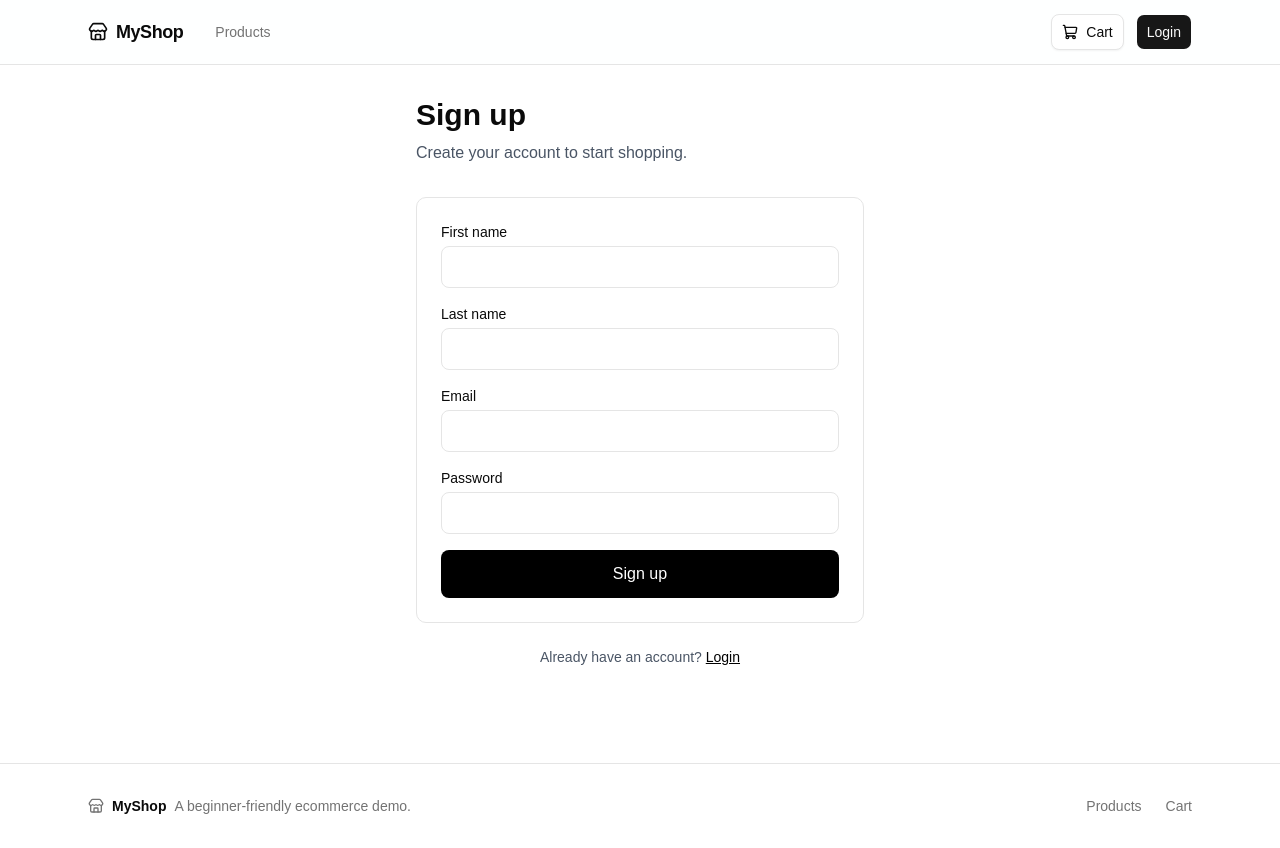
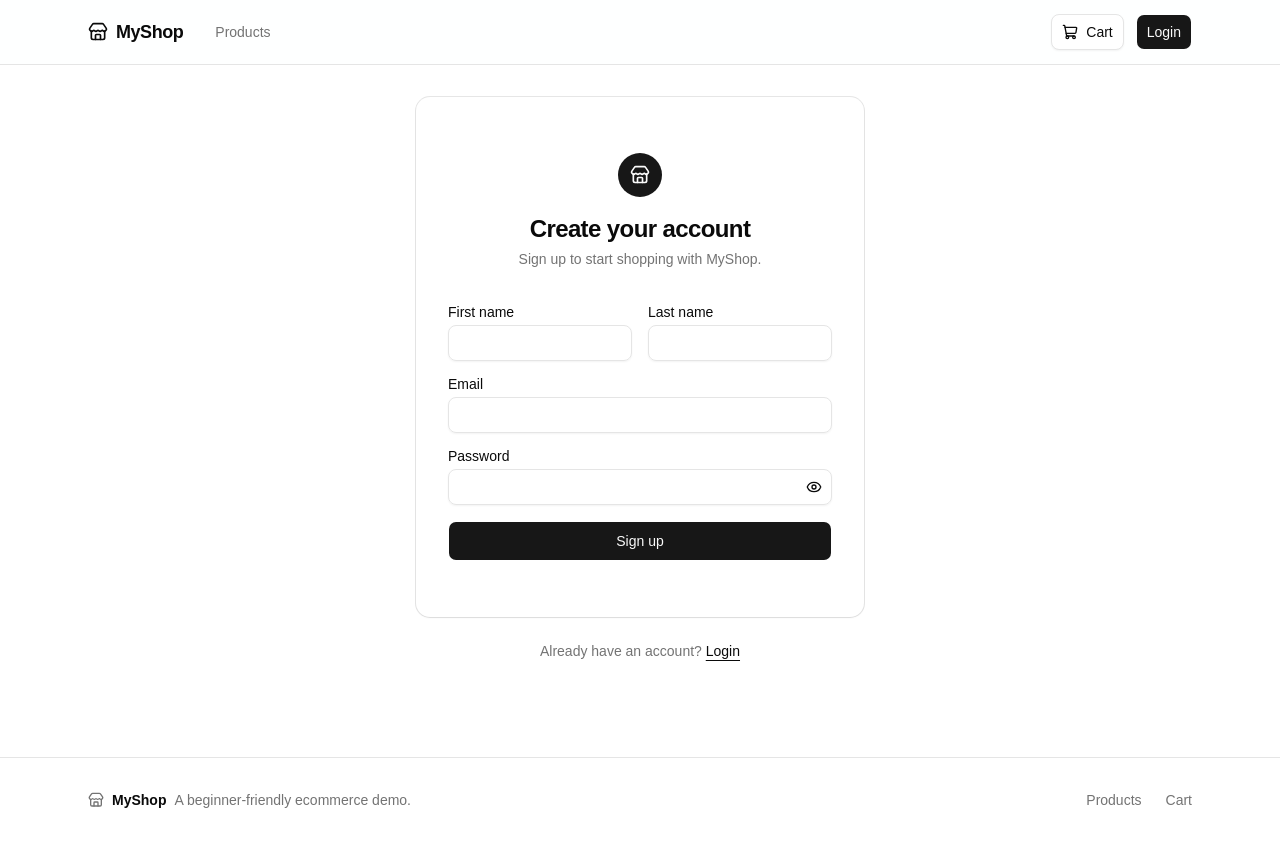
Before and after one commit to abderrahimelouahhaby/ecommerce-app, a React (Vite) app in the folder client/: page /register in a window 1280 px wide. Built offline with nearby package versions, Linux system fonts and the light colour scheme; no server answers.

Commit message:
feat: redesign auth pages with shadcn card layout

```diff
--- /dev/null
+++ b/client/src/components/AuthCard.tsx
@@ -0,0 +1,35 @@
+import type { ReactNode } from "react";
+import { Store } from "lucide-react";
+import { Card, CardContent } from "./ui/card";
+
+type AuthCardProps = {
+  title: string;
+  subtitle: string;
+  footer: ReactNode;
+  children: ReactNode;
+};
+
+function AuthCard({ title, subtitle, footer, children }: AuthCardProps) {
+  return (
+    <section className="mx-auto w-full max-w-md">
+      <Card>
+        <CardContent className="p-8">
+          <div className="mb-6 flex flex-col items-center text-center">
+            <div className="flex size-11 items-center justify-center rounded-full bg-primary text-primary-foreground">
+              <Store className="size-5" />
+            </div>
+            <h1 className="mt-4 text-2xl font-bold tracking-tight">{title}</h1>
+            <p className="mt-1 text-sm text-muted-foreground">{subtitle}</p>
+          </div>
+          {children}
+        </CardContent>
+      </Card>
+
+      <p className="mt-6 text-center text-sm text-muted-foreground">
+        {footer}
+      </p>
+    </section>
+  );
+}
+
+export default AuthCard;
--- a/client/src/pages/LoginPage.tsx
+++ b/client/src/pages/LoginPage.tsx
@@ -1,8 +1,13 @@
 import { useState, type SubmitEvent } from "react";
 import { Link, useNavigate } from "react-router";
 import axios from "axios";
+import { Eye, EyeOff } from "lucide-react";
 import api from "../lib/api";
 import { useAuthStore, type User } from "../store/authStore";
+import AuthCard from "../components/AuthCard";
+import { Button } from "../components/ui/button";
+import { Input } from "../components/ui/input";
+import { Label } from "../components/ui/label";
 
 function LoginPage() {
   const navigate = useNavigate();
@@ -10,6 +15,8 @@ function LoginPage() {
 
   const [email, setEmail] = useState("");
   const [password, setPassword] = useState("");
+  const [showPassword, setShowPassword] = useState(false);
+  const [submitting, setSubmitting] = useState(false);
   const [error, setError] = useState("");
 
   const handleSubmit = async (event: SubmitEvent) => {
@@ -17,6 +24,8 @@ function LoginPage() {
     setError("");
 
     try {
+      setSubmitting(true);
+
       const response = await api.post<{ data: User }>("/auth/login", {
         email,
         password,
@@ -34,66 +43,80 @@ function LoginPage() {
             )?.error?.message ?? "Invalid email or password.")
           : "Invalid email or password.",
       );
+    } finally {
+      setSubmitting(false);
     }
   };
 
   return (
-    <section className="mx-auto max-w-md">
-      <h1 className="text-3xl font-bold">Login</h1>
-
-      <p className="mt-2 text-gray-600">
-        Welcome back, sign in to your account.
-      </p>
-
-      <form
-        onSubmit={handleSubmit}
-        className="mt-8 space-y-4 rounded-lg border bg-white p-6"
+    <AuthCard
+      title="Welcome back"
+      subtitle="Sign in to your account to continue shopping."
+      footer={
+        <>
+          Don&apos;t have an account?{" "}
+          <Link
+            to="/register"
+            className="font-medium text-foreground underline underline-offset-4"
           >
-        <div>
-          <label htmlFor="email" className="block text-sm font-medium">
-            Email
-          </label>
-          <input
+            Sign up
+          </Link>
+        </>
+      }
+    >
+      <form onSubmit={handleSubmit} className="space-y-4">
+        <div className="space-y-1.5">
+          <Label htmlFor="email">Email</Label>
+          <Input
             id="email"
             type="email"
             value={email}
             onChange={(event) => setEmail(event.target.value)}
             required
-            className="mt-1 w-full rounded-md border px-3 py-2"
+            autoComplete="email"
           />
         </div>
 
-        <div>
-          <label htmlFor="password" className="block text-sm font-medium">
-            Password
-          </label>
-          <input
+        <div className="space-y-1.5">
+          <Label htmlFor="password">Password</Label>
+          <div className="relative">
+            <Input
               id="password"
-            type="password"
+              type={showPassword ? "text" : "password"}
               value={password}
               onChange={(event) => setPassword(event.target.value)}
               required
-            className="mt-1 w-full rounded-md border px-3 py-2"
+              autoComplete="current-password"
+              className="pr-10"
             />
+            <Button
+              type="button"
+              variant="ghost"
+              size="icon"
+              className="absolute right-0 top-0 h-full w-9"
+              onClick={() => setShowPassword((value) => !value)}
+              aria-label={showPassword ? "Hide password" : "Show password"}
+            >
+              {showPassword ? (
+                <EyeOff className="size-4" />
+              ) : (
+                <Eye className="size-4" />
+              )}
+            </Button>
+          </div>
         </div>
 
-        {error && <p className="text-sm text-red-600">{error}</p>}
+        {error && (
+          <p className="rounded-md border border-destructive/30 bg-destructive/10 px-3 py-2 text-sm text-destructive">
+            {error}
+          </p>
+        )}
 
-        <button
-          type="submit"
-          className="w-full rounded-md bg-black px-6 py-3 text-white hover:bg-gray-800"
-        >
-          Login
-        </button>
+        <Button type="submit" size="lg" className="w-full" disabled={submitting}>
+          {submitting ? "Signing in..." : "Login"}
+        </Button>
       </form>
-
-      <p className="mt-6 text-center text-sm text-gray-600">
-        Don&apos;t have an account?{" "}
-        <Link to="/register" className="text-black underline">
-          Sign up
-        </Link>
-      </p>
-    </section>
+    </AuthCard>
   );
 }
 
--- a/client/src/pages/RegisterPage.tsx
+++ b/client/src/pages/RegisterPage.tsx
@@ -1,8 +1,13 @@
 import { useState, type SubmitEvent } from "react";
 import { Link, useNavigate } from "react-router";
 import axios from "axios";
+import { Eye, EyeOff } from "lucide-react";
 import api from "../lib/api";
 import { useAuthStore, type User } from "../store/authStore";
+import AuthCard from "../components/AuthCard";
+import { Button } from "../components/ui/button";
+import { Input } from "../components/ui/input";
+import { Label } from "../components/ui/label";
 
 function RegisterPage() {
   const navigate = useNavigate();
@@ -12,6 +17,8 @@ function RegisterPage() {
   const [lastName, setLastName] = useState("");
   const [email, setEmail] = useState("");
   const [password, setPassword] = useState("");
+  const [showPassword, setShowPassword] = useState(false);
+  const [submitting, setSubmitting] = useState(false);
   const [error, setError] = useState("");
 
   const handleSubmit = async (event: SubmitEvent) => {
@@ -19,6 +26,8 @@ function RegisterPage() {
     setError("");
 
     try {
+      setSubmitting(true);
+
       const response = await api.post<{ data: User }>("/auth/register", {
         firstName,
         lastName,
@@ -49,96 +58,107 @@ function RegisterPage() {
             errorBody?.error?.message ||
             "Registration failed. Please try again.",
         );
-        return;
+      } else {
+        setError("Registration failed. Please try again.");
       }
-
-      setError("Registration failed. Please try again.");
+    } finally {
+      setSubmitting(false);
     }
   };
 
   return (
-    <section className="mx-auto max-w-md">
-      <h1 className="text-3xl font-bold">Sign up</h1>
-
-      <p className="mt-2 text-gray-600">
-        Create your account to start shopping.
-      </p>
-
-      <form
-        onSubmit={handleSubmit}
-        className="mt-8 space-y-4 rounded-lg border bg-white p-6"
+    <AuthCard
+      title="Create your account"
+      subtitle="Sign up to start shopping with MyShop."
+      footer={
+        <>
+          Already have an account?{" "}
+          <Link
+            to="/login"
+            className="font-medium text-foreground underline underline-offset-4"
           >
-        <div>
-          <label htmlFor="firstName" className="block text-sm font-medium">
-            First name
-          </label>
-          <input
+            Login
+          </Link>
+        </>
+      }
+    >
+      <form onSubmit={handleSubmit} className="space-y-4">
+        <div className="grid gap-4 sm:grid-cols-2">
+          <div className="space-y-1.5">
+            <Label htmlFor="firstName">First name</Label>
+            <Input
               id="firstName"
               value={firstName}
               onChange={(event) => setFirstName(event.target.value)}
               required
-            className="mt-1 w-full rounded-md border px-3 py-2"
+              autoComplete="given-name"
             />
           </div>
 
-        <div>
-          <label htmlFor="lastName" className="block text-sm font-medium">
-            Last name
-          </label>
-          <input
+          <div className="space-y-1.5">
+            <Label htmlFor="lastName">Last name</Label>
+            <Input
               id="lastName"
               value={lastName}
               onChange={(event) => setLastName(event.target.value)}
               required
-            className="mt-1 w-full rounded-md border px-3 py-2"
+              autoComplete="family-name"
             />
           </div>
+        </div>
 
-        <div>
-          <label htmlFor="email" className="block text-sm font-medium">
-            Email
-          </label>
-          <input
+        <div className="space-y-1.5">
+          <Label htmlFor="email">Email</Label>
+          <Input
             id="email"
             type="email"
             value={email}
             onChange={(event) => setEmail(event.target.value)}
             required
-            className="mt-1 w-full rounded-md border px-3 py-2"
+            autoComplete="email"
           />
         </div>
 
-        <div>
-          <label htmlFor="password" className="block text-sm font-medium">
-            Password
-          </label>
-          <input
+        <div className="space-y-1.5">
+          <Label htmlFor="password">Password</Label>
+          <div className="relative">
+            <Input
               id="password"
-            type="password"
+              type={showPassword ? "text" : "password"}
               value={password}
               onChange={(event) => setPassword(event.target.value)}
               required
-            className="mt-1 w-full rounded-md border px-3 py-2"
+              autoComplete="new-password"
+              className="pr-10"
             />
+            <Button
+              type="button"
+              variant="ghost"
+              size="icon"
+              className="absolute right-0 top-0 h-full w-9"
+              onClick={() => setShowPassword((value) => !value)}
+              aria-label={showPassword ? "Hide password" : "Show password"}
+            >
+              {showPassword ? (
+                <EyeOff className="size-4" />
+              ) : (
+                <Eye className="size-4" />
+              )}
+            </Button>
+          </div>
         </div>
 
-        {error && <p className="text-sm text-red-600">{error}</p>}
+        {error && (
+          <p className="rounded-md border border-destructive/30 bg-destructive/10 px-3 py-2 text-sm text-destructive">
+            {error}
+          </p>
+        )}
 
-        <button
-          type="submit"
-          className="w-full rounded-md bg-black px-6 py-3 text-white hover:bg-gray-800"
-        >
-          Sign up
-        </button>
+        <Button type="submit" size="lg" className="w-full" disabled={submitting}>
+          {submitting ? "Creating account..." : "Sign up"}
+        </Button>
       </form>
-
-      <p className="mt-6 text-center text-sm text-gray-600">
-        Already have an account?{" "}
-        <Link to="/login" className="text-black underline">
-          Login
-        </Link>
-      </p>
-    </section>
+    </AuthCard>
   );
 }
 
```
Lines whose indentation alone changed are shown as unchanged.
